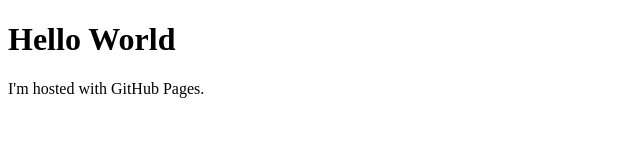
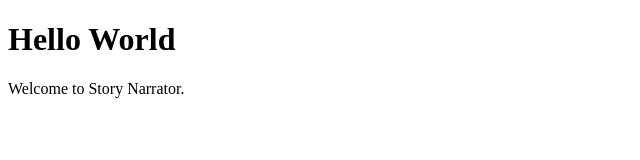
Before and after one commit to Story-Narrator/story-narrator.github.io, a plain HTML site: page Index.html in a window 1280 px wide. Shown: the full height of the page, 0-640 px from the left. Drawn offline with Linux system fonts and the light colour scheme.

Commit message:
Update Index.html

```diff
--- a/Index.html
+++ b/Index.html
@@ -8,6 +8,6 @@
 </head>
 <body>
     <h1>Hello World</h1>
-    <p>I'm hosted with GitHub Pages.</p>
+    <p>Welcome to Story Narrator.</p>
 </body>
 </html>
```
